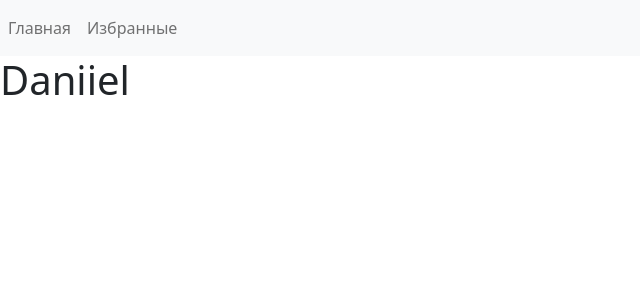
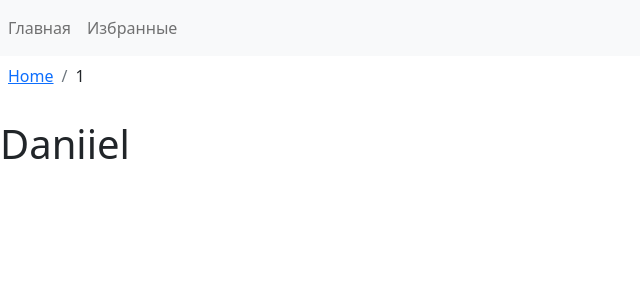
Before and after one commit to daniielkondratiuk/hackathon-react-dream-team, a React (Create React App) app: page /1 in a window 1280 px wide. Shown: the top 300 px of the page, without its empty margins (0-640 px from the left). Built offline with nearby package versions, Linux system fonts and the light colour scheme.

Commit message:
implemented-breadcrumbs

```diff
--- a/src/components/app/app.jsx
+++ b/src/components/app/app.jsx
@@ -5,6 +5,7 @@ import UsersList from '../users-list'
 import Navbar from '../navbar'
 import FavoriteUsers from '../favorite-users'
 import User from '../user'
+import Breadcrumbs from '../breadcrumbs'
 
 import './app.css'
 
@@ -18,6 +19,7 @@ const App = () => {
 		<>
 			<Router>
 				<Navbar />
+				<Breadcrumbs />
 				<Switch>
 					<Route path="/" exact render={() => <UsersList users={users} />} />
 					<Route
--- a/src/components/breadcrumbs/breadcrumbs.jsx
+++ b/src/components/breadcrumbs/breadcrumbs.jsx
@@ -1,10 +1,32 @@
 import React from 'react'
-import { useLocation } from 'react-router-dom'
+import { Link, useLocation } from 'react-router-dom'
 
 import './breadcrumbs.css'
 
 const Breadcrumbs = () => {
-	return <div>Breadcrumbs</div>
+	const { pathname } = useLocation()
+
+	const pathnames = pathname.split('/').filter((x) => x)
+
+	if (pathname === '/') return null
+	return (
+		<nav aria-label="breadcrumb">
+			<ol className="breadcrumb ms-2 mt-2">
+				<li className="breadcrumb-item">
+					<Link to="/">Home</Link>
+				</li>
+				{pathnames.map((name, index) => {
+					const routeTo = `/${pathnames.slice(0, index + 1).join('/')}`
+					const isLast = index === pathnames.length - 1
+					return (
+						<li key={index} className="breadcrumb-item word text-nowrap">
+							{isLast ? <p>{name}</p> : <Link to={routeTo}>{name}</Link>}
+						</li>
+					)
+				})}
+			</ol>
+		</nav>
+	)
 }
 
 export default Breadcrumbs
```
Also changed, not shown: 1 other file (tests, documents, lock files or other folders).
